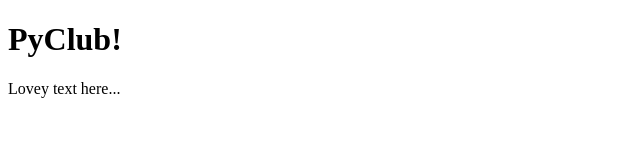
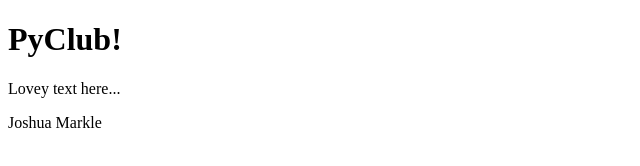
Before and after one commit to JoshuaMarkle/PyClub-Website, a plain HTML site: page index.html in a window 1280 px wide. Shown: the whole page, without its empty margins (0-640 px from the left). Drawn offline with Linux system fonts and the light colour scheme.

Commit message:
Added Joshua Markle

```diff
--- a/index.html
+++ b/index.html
@@ -6,5 +6,6 @@
   <body>
     <h1>PyClub!</h1>
     <p>Lovey text here...</p>
+    <p>Joshua Markle</p>
   </body>
 </html>
```
